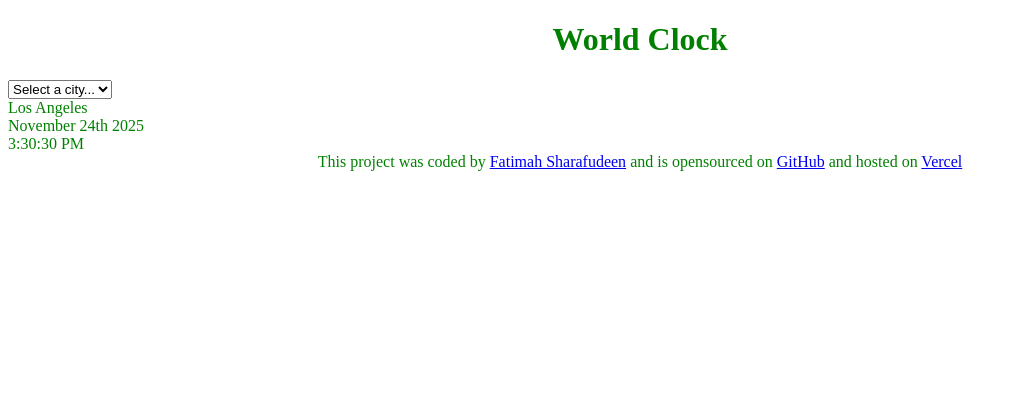
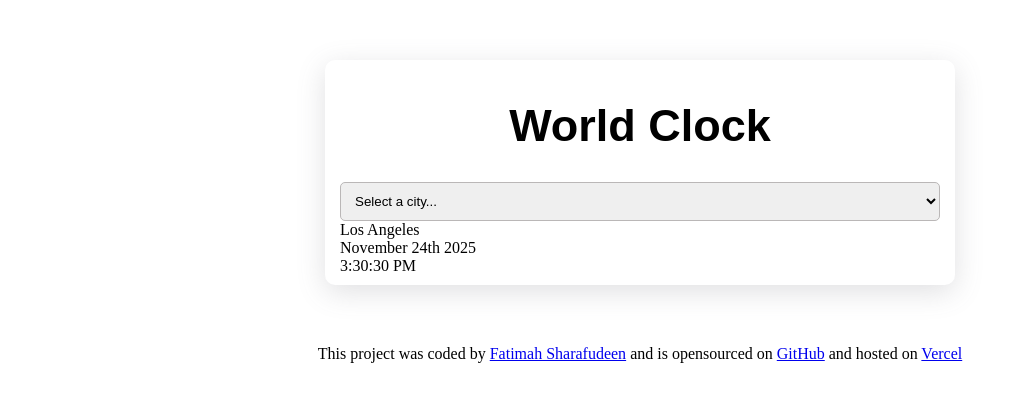
Before and after one commit to bintsharaf/world-clock, a plain HTML site: page index.html in a window 1280 px wide. Shown: the whole page, without its empty margins (0-1018 px from the left). Drawn offline with Linux system fonts and the light colour scheme.

Commit message:
Added CSS styling to the page

```diff
--- a/styles.css
+++ b/styles.css
@@ -1,9 +1,28 @@
 body {
-    color: green;
+    /*color: #1A73E8;*/
+
+}
+.container {
+    max-width: 600px;
+    margin: 60px auto;
+    padding: 10px 15px;
+    border-radius: 10px;
+
+    box-shadow: rgba(100, 100, 111, 0.2) 0px 7px 29px 0px;
 }
 h1 {
     text-align: center;
+    font-family: sans-serif;
+    font-size: 45px;
 }
+select {
+    padding: 10px;
+    width: 100%;
+    display: block;
+    border-radius: 5px;
+    border: 1px solid rgb(186, 183, 183);
+}
+
 footer {
     text-align: center;
 }
```
